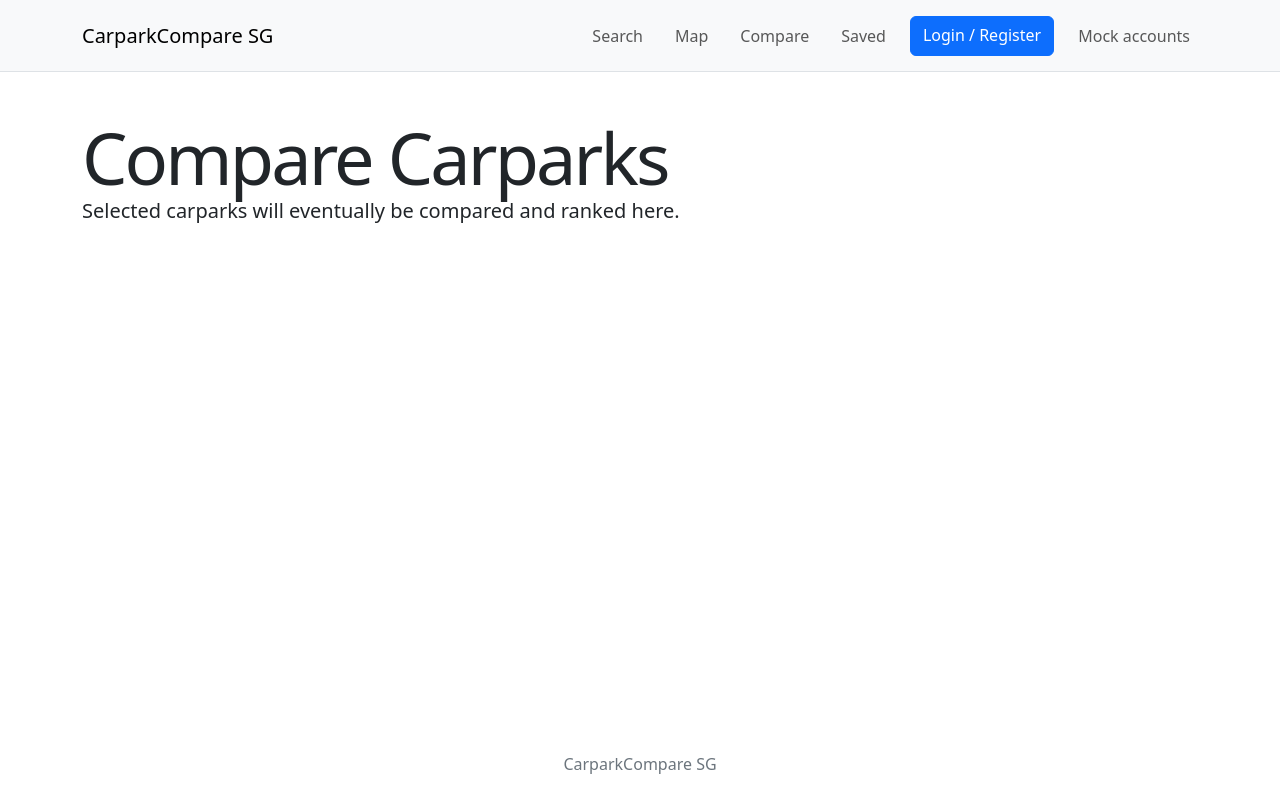
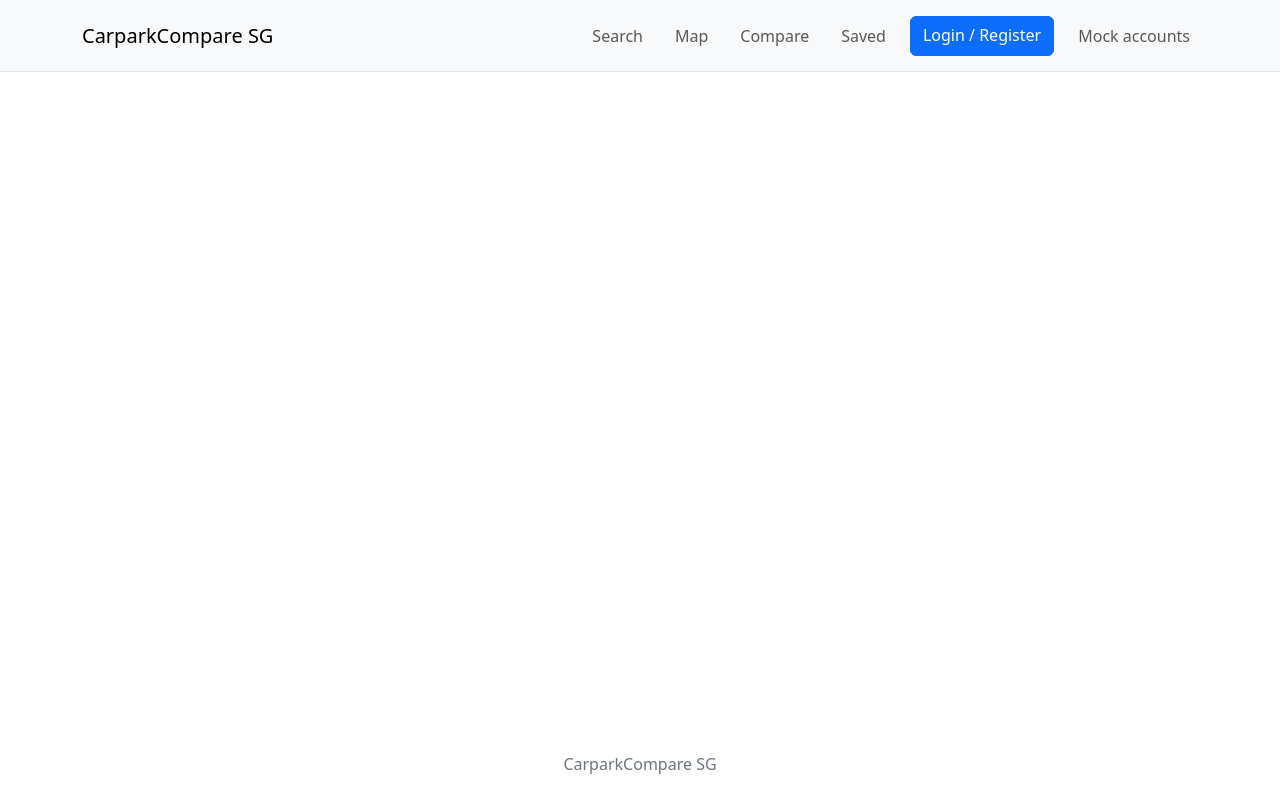
Before and after one commit to jenzhz/WADII-T7, a Vue app in the folder frontend/: page /compare in a window 1280 px wide. Built offline with nearby package versions, Linux system fonts and the light colour scheme; no server answers.

Commit message:
Update CompareView.vue

```diff
--- a/frontend/src/views/CompareView.vue
+++ b/frontend/src/views/CompareView.vue
@@ -1,8 +1,27 @@
+<script setup>
+import {computed} from 'vue'
+import {useRoute} from 'vue-router'
+import {mockCarparks} from '../data/mockCarparks'
+import { rankCarparks } from '../utils/ranking';
+
+const route = useRoute()
+const selectedIds = computed(()=>{
+  const ids = route.query.ids
+  if (!ids){
+    return []
+  }
+  return ids.split(',')
+})
+
+const selectedCarparks = computed (()=>
+  mockCarparks.filter(carpark => selectedIds.value.includes(carpark.id))
+)
+const ranked = computed (()=> rankCarparks(selectedCarparks.value))
+</script>
+
 <template>
-  <section class="row">
-    <div class="col-lg-8">
-      <h1>Compare Carparks</h1>
-      <p class="lead">Selected carparks will eventually be compared and ranked here.</p>
-    </div>
-  </section>
+    <p v-for="carpark in ranked" :key = 'carpark.id'>
+      {{ carpark.rank }} {{ carpark.name }} - {{ carpark.score }}
+
+    </p>
 </template>
```
